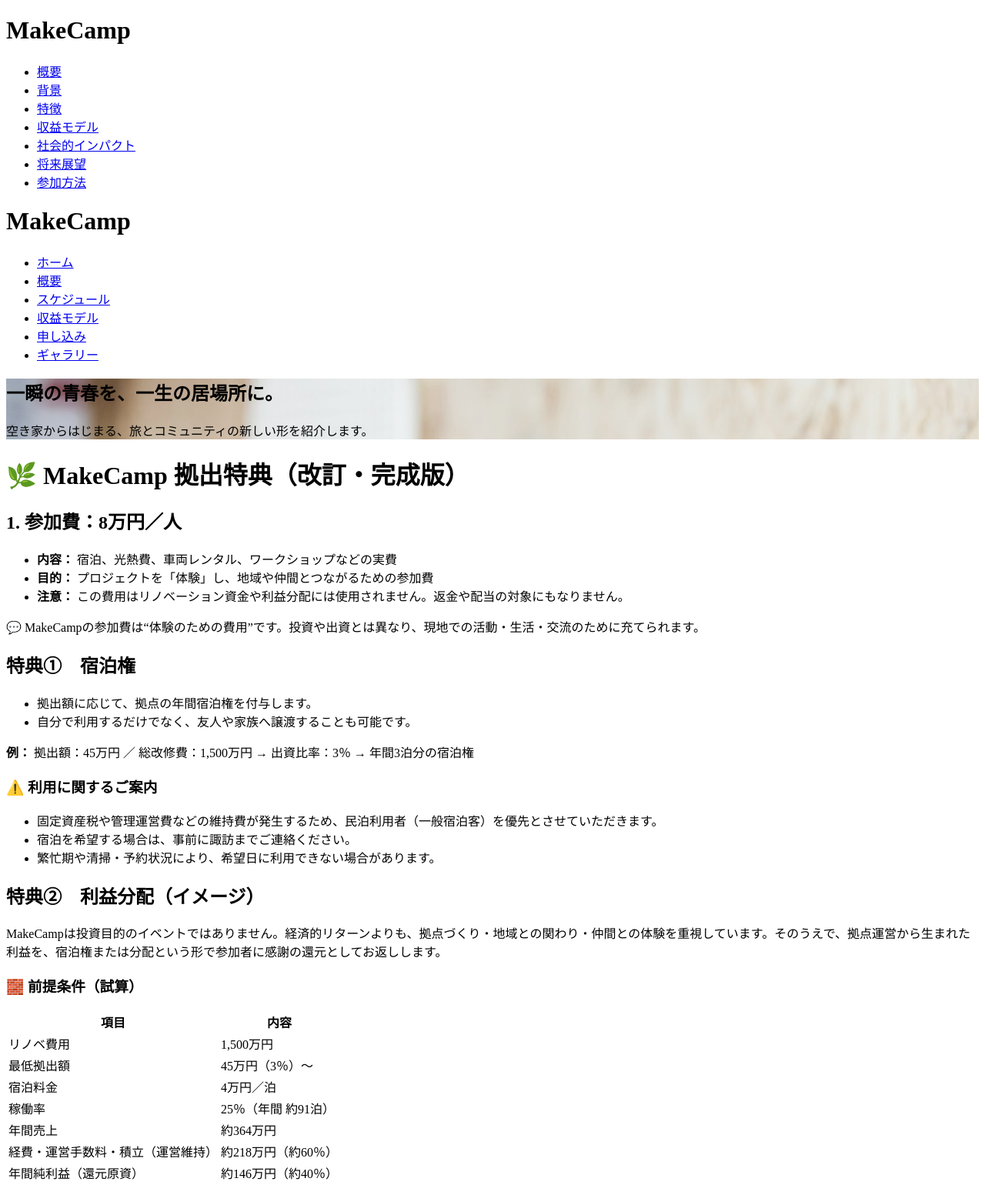
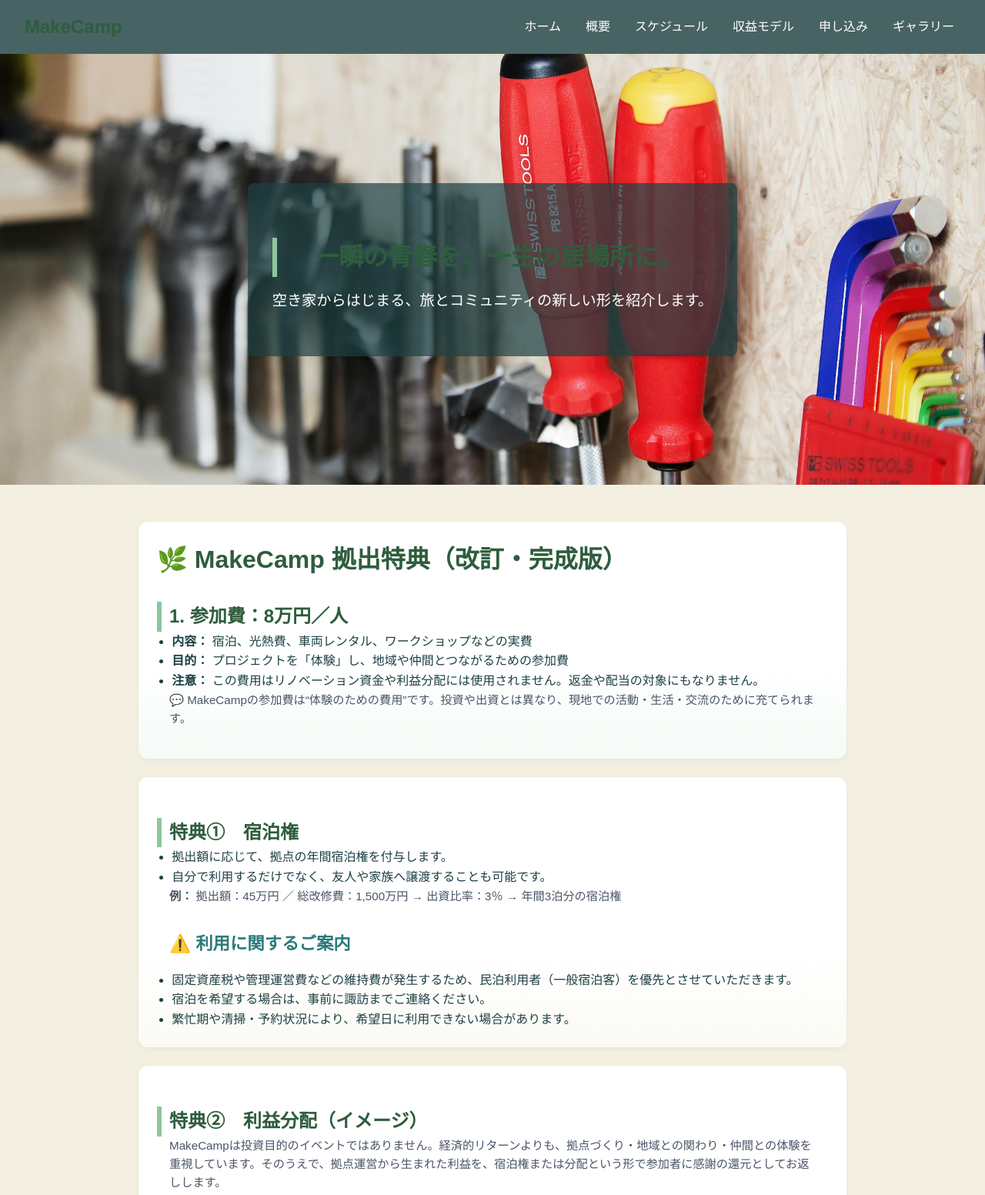
Before and after one commit to suwagen0408-droid/makecamp, a plain HTML site: page index.html in a window 1280 px wide. Shown: the top 1553 px of the page at 77% size. Drawn offline with nearby package versions, Linux system fonts and the light colour scheme.

Commit message:
Update index.html

```diff
--- a/index.html
+++ b/index.html
@@ -1,21 +1,54 @@
 <!DOCTYPE html>
 <html lang="ja">
-<header>
-  <div class="nav-container">
-    <h1 class="logo">MakeCamp</h1>
-    <nav>
-      <ul>
-        <li><a href="index.html#about">概要</a></li>
-        <li><a href="index.html#background">背景</a></li>
-        <li><a href="index.html#features">特徴</a></li>
-        <li><a href="model.html">収益モデル</a></li>
-        <li><a href="index.html#impact">社会的インパクト</a></li>
-        <li><a href="index.html#future">将来展望</a></li>
-        <li><a href="index.html#join">参加方法</a></li>
-      </ul>
-    </nav>
-  </div>
-</header>
+<head>
+  <meta charset="UTF-8" />
+  <meta name="viewport" content="width=device-width, initial-scale=1.0"/>
+  <title>MakeCamp | 収益モデル</title>
+  <link rel="stylesheet" href="style.css" />
+  <script src="https://cdn.jsdelivr.net/npm/chart.js"></script>
+
+  <style>
+    /* ページ全体中央寄せ */
+    .page-wrap{
+      max-width: 960px;
+      margin: 0 auto;
+      padding: 24px 20px;
+    }
+
+    /* カード構造（各項目） */
+    .card{
+      background:#fff;
+      border-radius:12px;
+      box-shadow:0 2px 8px rgba(0,0,0,.05);
+      padding:24px;
+      margin:24px auto;
+      width:100%;
+      max-width: 960px;
+    }
+
+    /* 背景色で項目を軽くグループ化 */
+    .tint-green{ background:linear-gradient(0deg,#f4fbf6,#fff 120px); }
+    .tint-cream{ background:linear-gradient(0deg,#fbfaf4,#fff 120px); }
+    .tint-blue{ background:linear-gradient(0deg,#f4f8fb,#fff 120px); }
+
+    /* 見出しスタイル */
+    h1, h2, h3 { color:#2e5d3d; }
+    h2{ border-left:6px solid #8cc79a; padding-left:10px; margin-top:1.2em; }
+
+    /* 表デザイン */
+    table{ width:100%; border-collapse:collapse; margin-top:12px; }
+    th,td{ border:1px solid #e9e9e9; padding:10px; text-align:center; }
+    thead th{ background:#f7faf8; }
+
+    /* グラフ中央寄せ */
+    .chart-wrap{ display:grid; place-items:center; }
+    .chart-card{ width:100%; max-width:560px; margin:0 auto; }
+    .legend{ width:100%; max-width:560px; margin:16px auto 0; line-height:1.6; }
+
+    ul{ margin-left:1.2em; }
+    .note{ color:#666; font-size:0.92rem; }
+  </style>
+</head>
 
 <body>
   <!-- 共通ナビ -->
```
